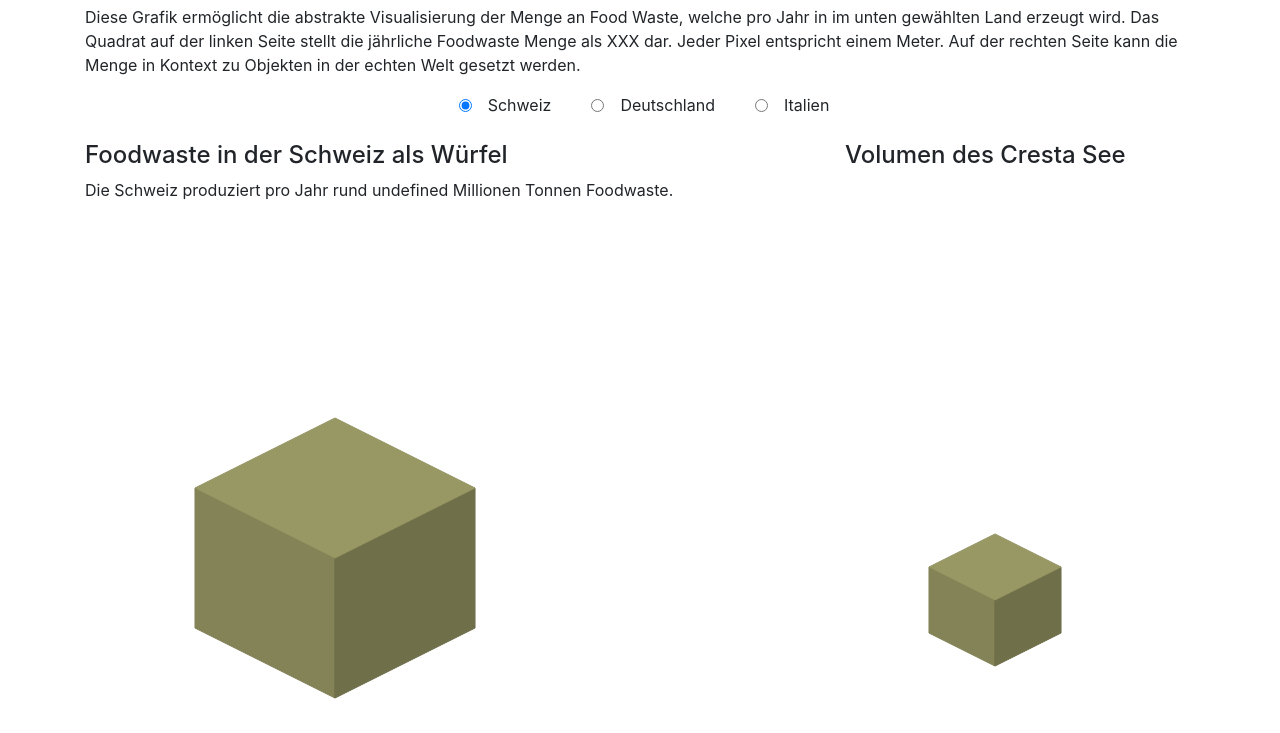
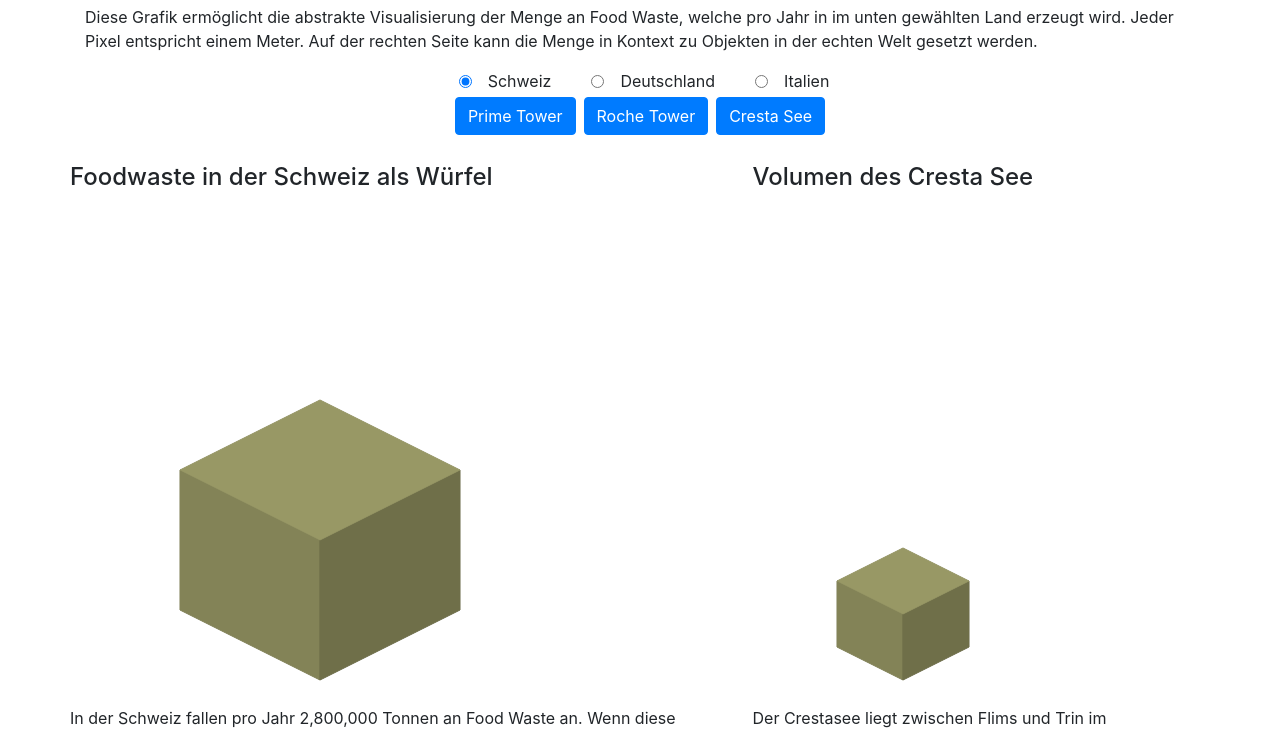
Before and after one commit to MrBroccoli128/WEBP_Project, a plain HTML site: page index.html in a window 1280 px wide. Shown: the part 51-784 px from the top of the page. Drawn offline with Linux system fonts and the light colour scheme.

Commit message:
Content Update

```diff
--- a/index.html
+++ b/index.html
@@ -23,8 +23,7 @@
         <div class="col-12">
           <h1>Grafik</h1>
           <p id="b_text"> Diese Grafik ermöglicht die abstrakte Visualisierung der Menge an Food Waste, welche pro Jahr in
-          im unten gewählten Land erzeugt wird. Das Quadrat auf der linken Seite stellt die jährliche Foodwaste Menge
-          als XXX dar.
+            im unten gewählten Land erzeugt wird.
             Jeder Pixel entspricht einem Meter. Auf der rechten Seite kann die Menge in Kontext zu Objekten in der echten
             Welt
             gesetzt werden.
@@ -44,53 +43,49 @@
               <label>Italien</label>
             </div>
           </form>
+          <div class="referenceselector form-inline justify-content-center">
+            <button class="btn btn-primary reference m-1" id="reference1"></button>
+            <button class="btn btn-primary reference m-1" id="reference2"></button>
+            <button class="btn btn-primary reference m-1" id="reference3"></button>
+
+        </div>
+
+      </div>
+      <div class="row">
+        <div class="col-7 mt-4">
+          <h4>Foodwaste in <span class="text_country"></span> als Würfel</h4>
+
+          <canvas id="grafic" width="500px" height="500px"></canvas>
+          <p id="text_foodwastebeschreibung">In <span class="text_country"></span> fallen pro Jahr <span class="text_fw_in_T"></span> Tonnen an Food Waste an. Wenn diese Menge an Food Waste auf einen Würfel umgerechnet wird hat dieser Würfel eine Seitenlänge von <span class="text_q_length"></span>m. </p>
+        </div>
+        <div class="col-5 mt-4">
+          <h4>Volumen des <span class="title_reference_cube"></span> </h4>
+          <canvas id="grafic_ref" width="300px" height="500px"></canvas>
+          <p> <span id="text_reference_cube"></span><span id="text_reference_rel"></span></p>
+          <img id="img_reference"></img>
         </div>
       </div>
+
+      <hr>
       <div class="row">
-      <div class="col-8 mt-4">
-        <h4>Foodwaste in <span class="text_country"></span> als Würfel</h4>
-        <p id="text_foodwastebeschreibung"></p>
-        <canvas id="grafic" width="500px" height="500px"></canvas>
-
-      </div>
-      <div class="col-4 mt-4">
-        <h4 id="title_reference_cube"></h4>
-        <p id="text_reference_cube"></p>
-        <canvas id="grafic_ref" width="300px" height="500px"></canvas>
-      </div>
-    </div>
-    <div class="row">
-      <div class="col-12">
-
-
-        <p>
-        <div class="referenceselector">
-          <button class="btn btn-primary reference" id="reference1"></button>
-          <button class="btn btn-primary reference" id="reference2"></button>
-          <button class="btn btn-primary reference" id="reference3"></button>
-        </div>
-        </p>
-        <img id="img_reference"></img>
-        <h4 class="mt-1" id="text_referencetitle"></h4>
-        <p id="text_reference"></p>
-      </div>
-    </div>
-    <hr>
-    <div class="row first-row">
-      <div class="col-10">
+        <div class="col-10 mb-5">
 
           <h2>Wie viel geld verlieren sie durch Foodwaste?</h2>
           <p>In der Schweiz entfallen somit 330 kg pro Person und Jahr. Dies entspricht dem Wert von 620 CHF. <br>
             Durch die Vermeidung von Foodwaste kann viel Geld in jedem Haushalt gespart werden. Über den Slider können sie
             sehen was sie stattdessen alles häten kaufen können.
           </p>
+
+
         </div>
         <div class="col-5">
-        <input type="range" width="500px" min="1" max="1000" value="330" class="slider" id="slider">
+          <input type="range" width="500px" min="1" max="750" value="330" class="slider" id="slider">
           <h2 id="slider_val"></h2>
         </div>
         <div class="col-5">
-        <img id="slider_item"></img>
+          <h3 id="slider_item_title"></h3>
+          <div class="mb-1" id="slider_item_text"></div>
+          <img id="slider_item_img"></img>
           <h2 id="fw_val_in_chf"></h2>
         </div>
       </div>
--- a/static/data_objects.js
+++ b/static/data_objects.js
@@ -1,76 +1,120 @@
 //Quelle der Daten zu Food Waste: Statista
 var schweiz = {
     foodwastequantity: 2800000,
-    foodwastequantity_in_T: function() {
-        return ((this.foodwastequantity)/1000000);
-    },
     countryname: "der Schweiz",
-    countrytext: function() {
-        return "Die Schweiz produziert pro Jahr rund " + (this.foodwastequantity_in_T) + " Millionen Tonnen Foodwaste.";
-    },
     references: {
         reference1: {
             name: "Prime Tower",
             volumen: 228000,
             image_link: "./images/Prime_Tower.png",
+            text: "Prime Tower ist ein Hochhaus in Zürich. Das 126 Meter hohe Bauwerk mit 36 Stockwerken hat ein Volumen von 228.000m³."
         },
         reference2: {
             name: "Roche Tower",
             volumen: 324000,
-            image_link: "./images/roche_tower.jpg"
+            image_link: "./images/roche_tower.jpg",
+            text: "Der Roche Tower in Basel ist mit 178m das höchste Gebäude der Schweiz und verfügt über ein Volumen von 324.000m³."
         },
         reference3: {
             name: "Cresta See",
             volumen: 300000,
-            image_link: "./images/cresta_see.jpg"
+            image_link: "./images/cresta_see.jpg",
+            text: "Der Crestasee liegt zwischen Flims und Trin im schweizerischen Kanton Graubünden auf 844 m Höhe. Der See ist 280m lang und hat eine maximal Tiefe von 14m. Das das Wasservolumen beträgt 300.000m³."
         }
     }
 };
+
 var deutschland = {
     foodwastequantity: 12708000,
     countryname: "Deutschland",
-    countrytext: function () {
-            return "me no care";
-    },
     references: {
         reference1: {
             name: "Kölner Dom",
             volumen: 407000, // https://www.stadtgeschichten-stadtfuehrungen.koeln/index.php/tipps-fuer-ihren-koeln-trip/koeln-wissen/342-koelner-dom-gigant-aus-stein#:~:text=Die%20Gesamtl%C3%A4nge%20betr%C3%A4gt%20au%C3%9Fen%20145,200.000%20m%C2%B3%20(407.000%20m%C2%B3).
-            image_link: "./images/koelner_dom.jpg"
+            image_link: "./images/koelner_dom.jpg",
+            text: "Die Gesamtlänge beträgt außen 145 m, (Kölner Dom 144,58 m). Die Höhe des Mittelschiffes beträgt 42,30 m (43,35 m). Die Fläche auf der die Kathedrale ruht, hat die Ausmaße von 7.700 m² (7.914 m²), das Volumen ohne Strebewerk beträgt 200.000 m³ (407.000 m³)."
         },
         reference2: {
-            name: "Chiem See",
-            volumen: 2047000,
-            image_link: ""
+            name: "Alianz Arena",
+            volumen: 2928300,
+            image_link: "./images/alianzarena.jpg",
+            text: "Das Volumen der Allianz-Arena schlägt Daumen mal Pi mit 2.928.300m³ (258m x 227m x 50m) zu Buche"
         },
         reference3: {
             name: "DE Ref 3",
             volumen: 300000,
-            image_link: ""
+            image_link: "",
+            text: ""
         }
     }
 };
+
 var italien = {
     foodwastequantity: 8772000,
     countryname: "Italien",
-    countrytext: function () {
-        return "me o ned care";
-    },
     references: {
         reference1: {
             name: "Peters Dom",
             volumen: 1200000,
-            image_link: "./images/st_peters_dom.jpg"
+            image_link: "./images/st_peters_dom.jpg",
+            text: "Die ‘Basilica di San Pietro in Vaticano’ oder der Petersdom wurde zwischen 1506 und 1626 erbaut. Der Dom beeindruckt vor allem durch seine Größe (136 Meter hoch und 186 x 123 Meter breit)."
         },
         reference2: {
-            name: "Italien Ref 2",
-            volumen: 324000,
-            image_link: ""
+            name: "Kolosseum",
+            volumen: 1105632,
+            image_link: "./images/kolosseum.jpg",
+            text: "Das Kolosseum ist ellipsenförmig gebaut. Seine Breite beträgt 156 Meter, die Länge 188 Meter, der Umfang 527 Meter, die Höhe 48 Meter. Auch der Boden der Arena war elliptisch mit einer Breite von 54 Metern und einer Länge von 86 Metern."
         },
         reference3: {
             name: "Italien Ref 3",
             volumen: 300000,
-            image_link: ""
+            image_link: "",
+            text: ""
         }
     }
 };
+
+var sparpotential = {
+    item1: { // <100 CHF
+        min: 0,
+        max: 100,
+        title: "Taschengeld",
+        desc: "Taschengeld für die Kinder für ein ganzes Jahr.",
+        image_link: "./images/img_slider/taschengeld.jpg"
+    },
+    item2: { // 101 - 300 CHF
+        min: 101,
+        max: 300,
+        title: "Grosseinkauf",
+        desc: "Dieser Betrag reicht für einen Grosseinkauf in der Schweiz.",
+        image_link: "./images/img_slider/einkaufswagen.jpg",
+    },
+    item3: { // 301 - 500 CHF
+        min: 301,
+        max: 500,
+        title: "Playstation 5",
+        desc: "Eine Playstation 5 wäre doch viel cooler",
+        image_link: "./images/img_slider/ps5.jpg"
+    },
+    item4: { // 501 - 700 CHF
+        min: 501,
+        max: 700,
+        title: "Grafikkarte",
+        desc: "Für dieses Geld hätte ich mir lieber eine neue Grafikkarte für meinen PC gekauft.",
+        image_link: "./images/img_slider/gk.jpg"
+    },
+    item5: { // 701 - 900 CHF
+        min: 701,
+        max: 900,
+        title: "Netflix oder Spotify",
+        desc: "Also ich hätte lieber für 5 Jahre mein Netflix oder Spotify bezahlt als das ganze Essen fortgeworfen....",
+        image_link: "./images/img_slider/Netflix.png"
+    },
+    item6: { // > 901 CHF
+        min: 901,
+        max: 2000,
+        title: "Ferien",
+        desc: "Wären wir doch lieber in die Karibik gefolgen als unser gutes Essen wegzuwerfen.",
+        image_link: "./images/img_slider/karibik.jpeg"
+    }
+};
--- a/static/reference_graphics.js
+++ b/static/reference_graphics.js
@@ -8,32 +8,17 @@ $(function () {
   r = document.getElementById("grafic_ref");
   rtx = r.getContext("2d");
 
-
-
-
-  /*FUNCTIONS */
-  /* Draw Rect
-  Parameters:
-  Element
-  Context
-  length
-  linecolor
-
-  */
-  function drawrect(canv, cont, length, linecol) {
-
-
-
-    canv.clearRect(0, 0, cont.width, cont.height);
-    canv.beginPath();
-    canv.lineWidth = "1";
-    canv.strokeStyle = linecol; //color
-    canv.rect(5, 5, length, length);
-    canv.stroke();
+  function getcbrt(volume) {
+    return Math.floor(Math.cbrt(volume));
   }
 
-  function getcbrt(volume) {
-    return Math.floor(Math.cbrt(volume));
+  function calcrelation(country,reference) {
+    return (country/reference).toFixed(1);
+  }
+
+  // SOURCE: https://stackoverflow.com/questions/2901102/how-to-print-a-number-with-commas-as-thousands-separators-in-javascript
+  function numberWithCommas(x) {
+    return x.toString().replace(/\B(?=(\d{3})+(?!\d))/g, ",");
   }
 
   $('.reference').click(function () {
@@ -48,26 +33,30 @@ $(function () {
     //image einblenden
     $('#img_reference').attr("src", eval(countyselect)["references"][id]["image_link"]).height(300).width(300);
     //titel anpassen
-    $('#title_reference_cube').text("Volumen des " + eval(countyselect)["references"][this.id]["name"]);
+    $('.title_reference_cube').text(eval(countyselect)["references"][this.id]["name"]);
     //Text anpassen
-    $('#text_foodwastebeschreibung').text(eval(countyselect).countrytext);
+    $('#text_reference_cube').text(eval(countyselect)["references"][this.id]["text"]);
+    // Set relation sentence
+    $('#text_reference_rel').text(" Der Food Waste von " + eval(countyselect).countryname + " passt somit " + calcrelation(eval(countyselect).foodwastequantity,eval(countyselect)["references"][this.id]["volumen"]) + " in den/die " + eval(countyselect)["references"][this.id]["name"] + ".");
 
   });
 
   $('input[type=radio][name="contryselection"]').change(function () {
 
     let countyselect = $('input[name="contryselection"]:checked').attr('id');
+    let clength = getcbrt(eval(countyselect).foodwastequantity);
     //Update Buttons
-    $('div[class="referenceselector"]').children('button').each(function () {
+    $('div[class="referenceselector form-inline justify-content-center"]').children('button').each(function () {
       $("#" + this.id).text(eval(countyselect)["references"][this.id]["name"]);
     });
 
     //DRAW CUBE
-    drawCube(ctx, c, 250, 480, getcbrt(eval(countyselect).foodwastequantity), getcbrt(eval(countyselect).foodwastequantity), getcbrt(eval(countyselect).foodwastequantity), getcbrt(eval(countyselect).foodwastequantity), getcbrt(eval(countyselect).foodwastequantity));
+    drawCube(ctx, c, 250, 480, clength, clength, clength, clength, clength);
 
     //Country Name Update
     $('.text_country').text(eval(countyselect).countryname);
-
+    $('.text_fw_in_T').text(numberWithCommas(eval(countyselect).foodwastequantity));
+    $('.text_q_length').text(clength);
 
 
 
@@ -78,7 +67,7 @@ $(function () {
 
 
 
-  //Migration auf 3d Model
+  //Source: https://stackoverflow.com/questions/44829028/html5-canvas-correctly-draw-a-cube
   function drawCube(canvas, context, x, y, wx, wy, h) {
 
     canvas.clearRect(0, 0, context.width, context.height);
@@ -125,7 +114,6 @@ $(function () {
 
 
 
-$('input[type=radio][name="contryselection"]').change();
 
 // ---------------------------------------------------------------------
 
@@ -133,19 +121,43 @@ function inRange (num, start, end) {
 	return num >= start && num <= end;
 }
 
+function getmin (id) {
+  return sparpotential["item" + id]["min"];
+}
+
+function getmax (id) {
+  return sparpotential["item" + id]["max"];
+}
+
 $('input[type=range]').change(function () {
 
-  let fw_in_kg = this.value;
   let kg_to_chf = 620/330;
   let fw_in_chf = Math.floor(this.value * kg_to_chf);
+  let i = 1;
+
+  // Number Updater
   $('#slider_val').text((this.value) + " KG");
-
   $('#fw_val_in_chf').text((fw_in_chf) + " CHF");
 
-  inRange(this.value, 400, 600)
-  $('#slider_item').attr('src', './images/img_slider/ps5.jpg').height(250).width(400);
+  while (true) {
+    if (inRange(fw_in_chf, getmin(i), getmax(i)) == true) {
+      //alert(i);
+      // Update Title and Texts
+      $('#slider_item_title').text(sparpotential["item" + i]["title"]);
+      $('#slider_item_text').text(sparpotential["item" + i]["desc"]);
+      // Insert Image
+      $('#slider_item_img').attr('src', sparpotential["item" + i]["image_link"]).height(250).width(400);
+
+      //Stop loop
+      break;
+    } else { // not in this range
+      i++;
+    }
+  }
 
 });
+
+// Initialisierung
 $('input[type=range]').change();
-
+$('input[type=radio][name="contryselection"]').change();
 });
```
Also changed, not shown: images/Prime_Tower.jpg (added), images/alianzarena.jpg (added), images/chiem_see.jpg (added), images/img_slider/Netflix.png (added), images/img_slider/einkaufswagen.jpg (added), images/img_slider/gk.jpg (added), images/img_slider/karibik.jpeg (added), images/img_slider/taschengeld.jpg (added), images/kolosseum.jpg (added). Lines whose indentation alone changed are shown as unchanged.
